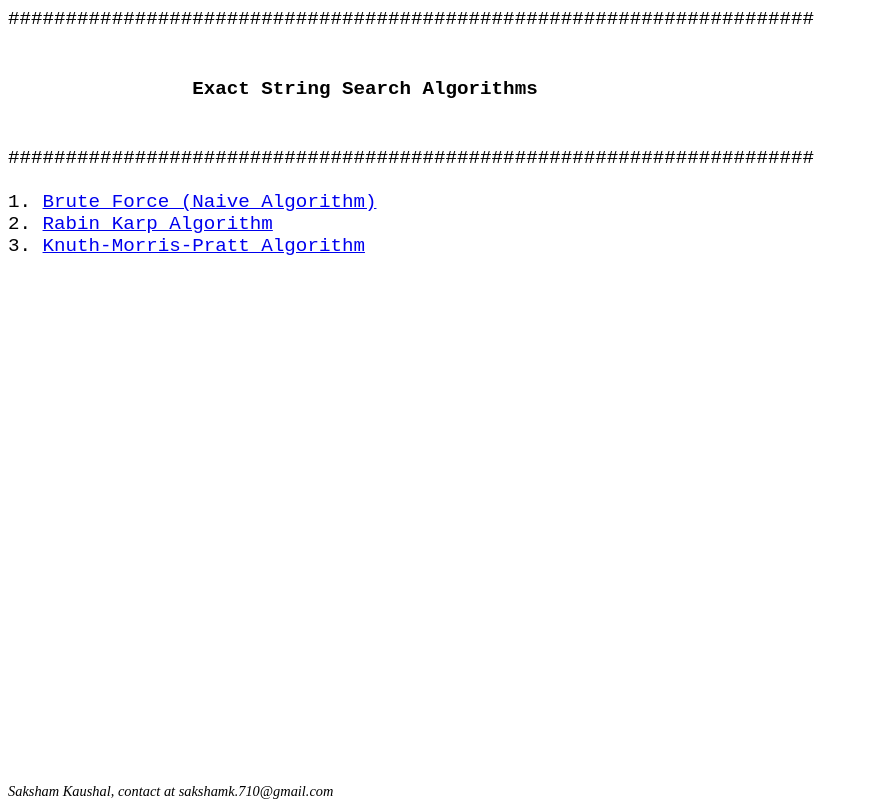
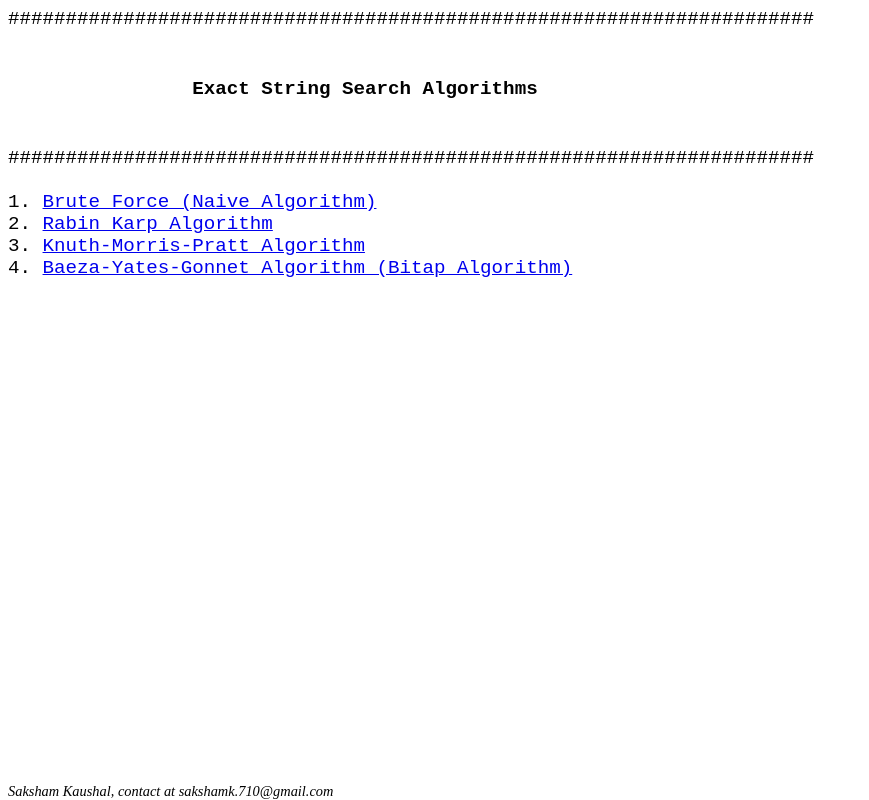
Before and after one commit to saksham-kaushal/saksham-kaushal.github.io, a plain HTML site: page index.html in a window 1280 px wide. Shown: the whole page, without its empty margins (0-869 px from the left). Drawn offline with Linux system fonts and the light colour scheme.

Commit message:
changed index

```diff
--- a/index.html
+++ b/index.html
@@ -7,8 +7,8 @@
 1. <a href="brute_force.html">Brute Force (Naive Algorithm)</a>
 2. <a href="rabin_karp.html">Rabin Karp Algorithm</a>
 3. <a href="kmp.html">Knuth-Morris-Pratt Algorithm</a>
-<!--<a href="Baeza_yates.html">4. Baeza-Yates-Gonnet Algorithm (Bitap Algorithm)</a>
--->
+4. <a href="baeza_yates.html">Baeza-Yates-Gonnet Algorithm (Bitap Algorithm)</a>
+
 </pre>
 
 <footer style="bottom:0;position:fixed;background-color:#ffffff;font-size:0.9rem"><i>Saksham Kaushal, contact at sakshamk.710@gmail.com</i></footer>
```
